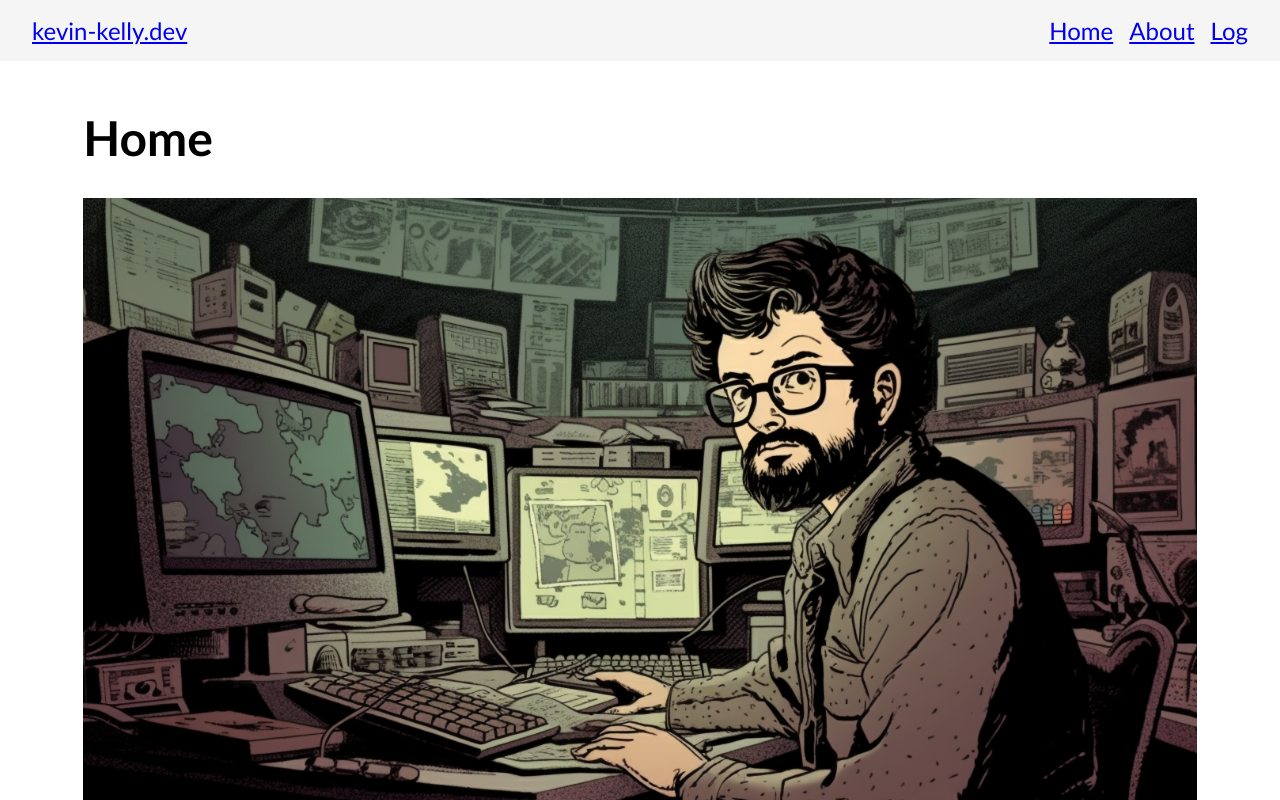
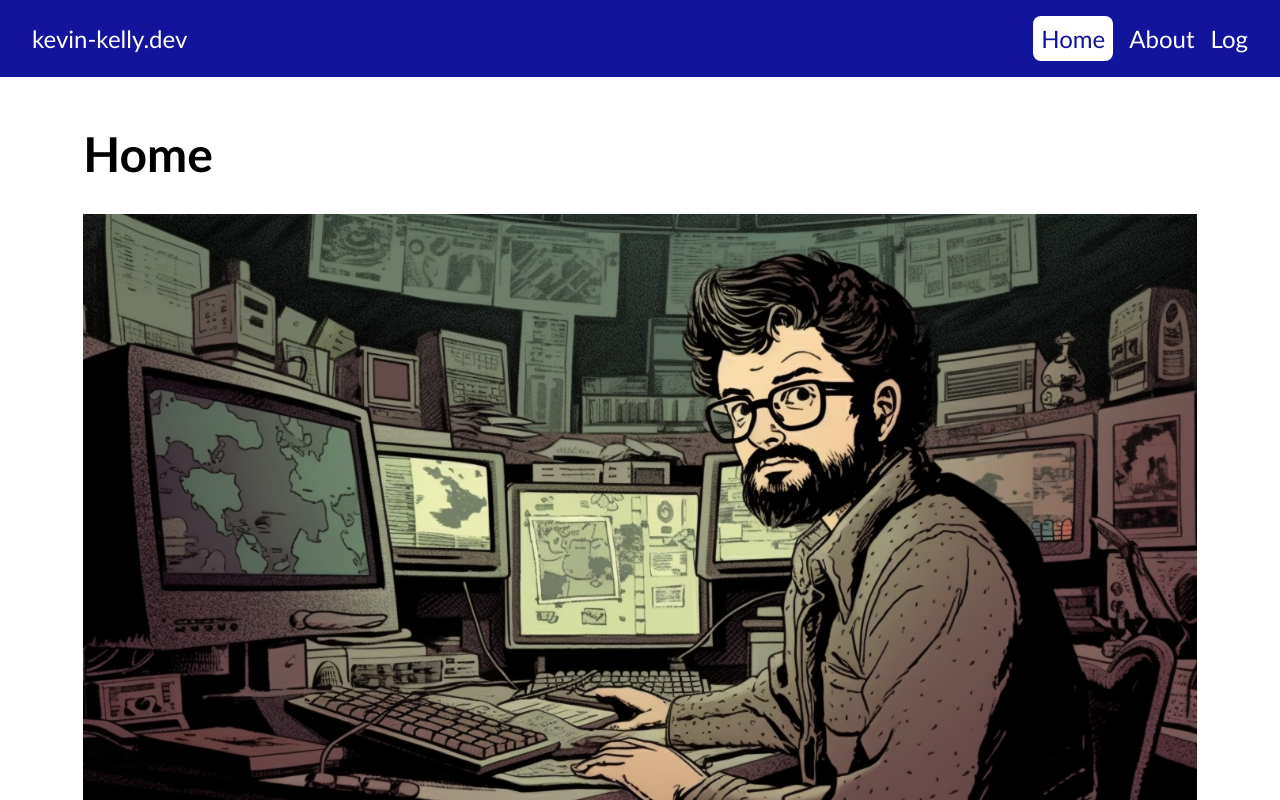
Before and after one commit to mullaney/new-kevin-kelly-nuxt, a Nuxt app: page / in a window 1280 px wide. Shown: the top 800 px of the page. Built offline with nearby package versions, Linux system fonts and the light colour scheme.

Commit message:
Extract Default header

```diff
--- /dev/null
+++ b/components/DefaultHeader.vue
@@ -0,0 +1,22 @@
+<template>
+  <header>
+    <NuxtLink to="/" class="reversed">kevin-kelly.dev</NuxtLink>
+    <NavBar />
+  </header>
+</template>
+
+<style scoped>
+header {
+  display: flex;
+  justify-content: space-between;
+  align-items: center;
+  background-color: #12159c;
+  color: white;
+}
+
+.reversed {
+  color: white;
+  text-decoration: none;
+}
+
+</style>
--- a/components/NavBar.vue
+++ b/components/NavBar.vue
@@ -1,8 +1,8 @@
 <template>
   <nav>
-    <NuxtLink to="/" >Home</NuxtLink>
-    <NuxtLink to="/about" >About</NuxtLink>
-    <NuxtLink to="/log" >Log</NuxtLink>
+    <NuxtLink to="/" class="reversed">Home</NuxtLink>
+    <NuxtLink to="/about" class="reversed" >About</NuxtLink>
+    <NuxtLink to="/log" class="reversed" >Log</NuxtLink>
   </nav>
 </template>
 
@@ -14,5 +14,22 @@ import { defineProps } from 'vue'
 </script>
 
 <style scoped>
+nav {
+  display: flex;
+  justify-content: space-between;
+  align-items: center;
+  gap: 1rem;
+}
 
+.reversed {
+  color: white;
+  text-decoration: none;
+}
+
+.reversed.router-link-active {
+  color: #12159c;
+  background-color: white;
+  border-radius: 0.5rem;
+  padding: 0.5rem;
+}
 </style>
--- a/layouts/default.vue
+++ b/layouts/default.vue
@@ -1,8 +1,5 @@
 <template>
-  <header>
-    <NuxtLink to="/" >kevin-kelly.dev</NuxtLink>
-    <NavBar />
-  </header>
+  <DefaultHeader />
   <div id="content-wrapper">
     <main>
       <slot />
@@ -30,20 +27,6 @@
 </script>
 
 <style scoped>
-header {
-  display: flex;
-  justify-content: space-between;
-  align-items: center;
-  background-color: #f5f5f5;
-}
-
-nav {
-  display: flex;
-  justify-content: space-between;
-  align-items: center;
-  gap: 1rem;
-}
-
 main {
   display: flex;
   justify-content: space-between;
```
